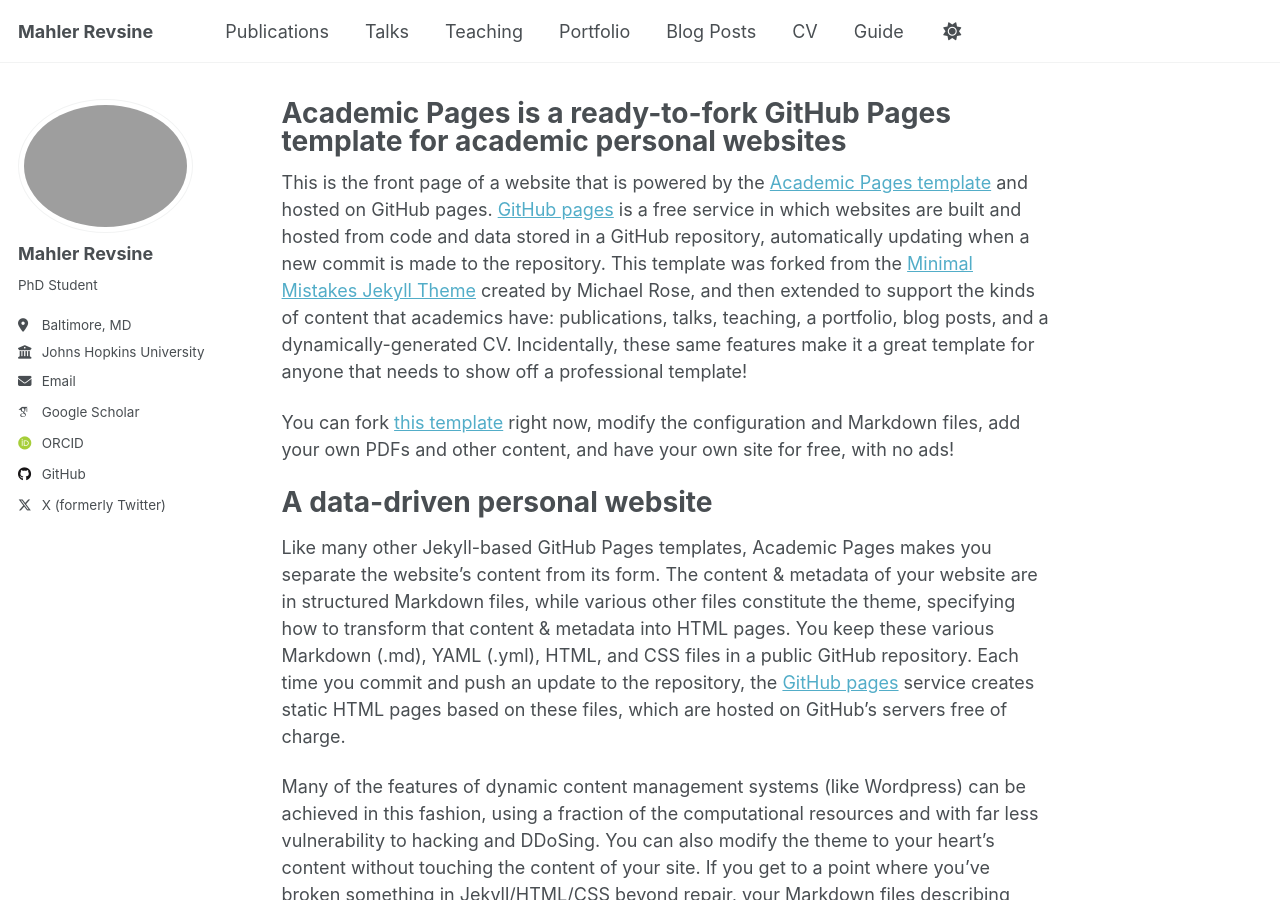
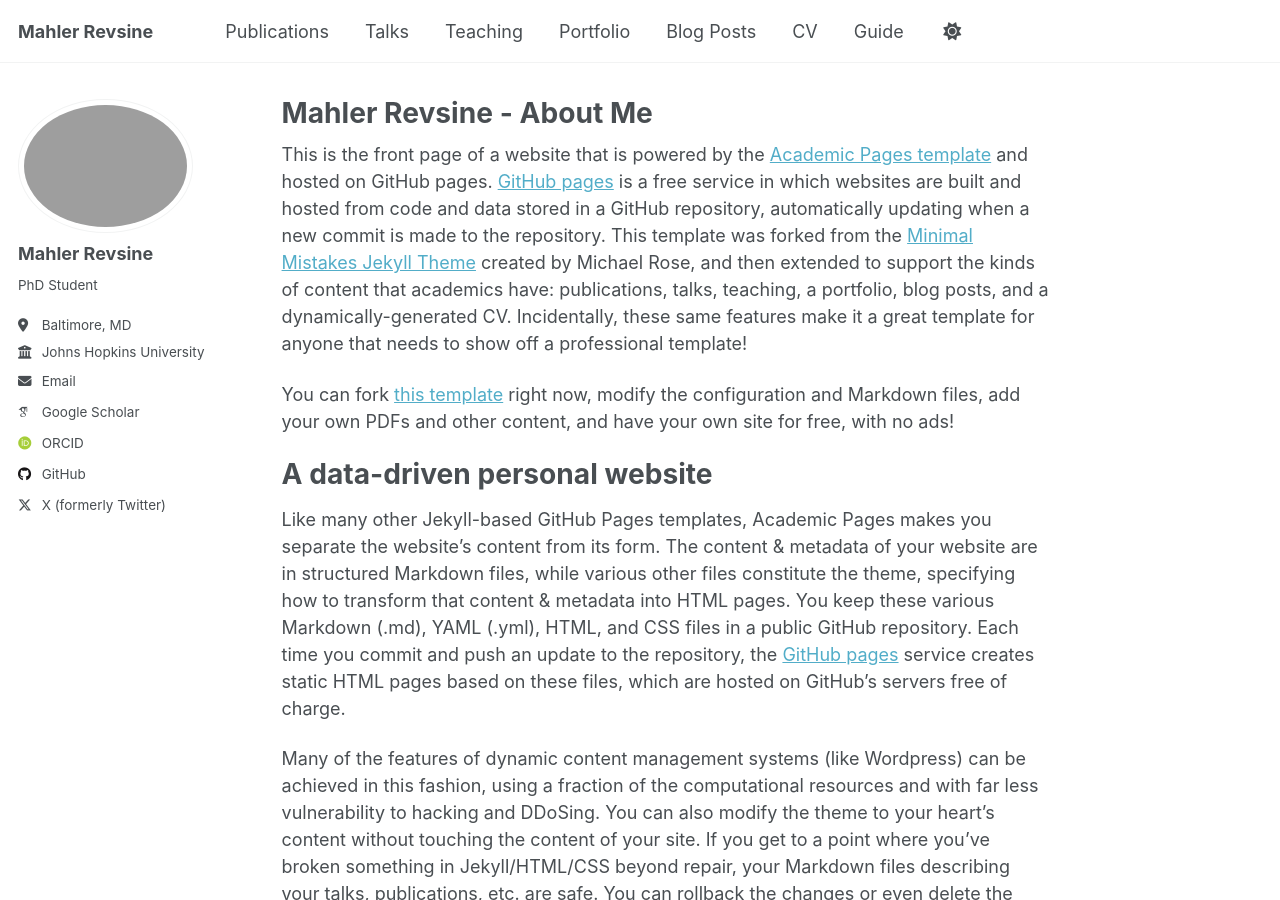
Before and after one commit to mrevsine/mrevsine.github.io, a Jekyll site: the page built from _pages/about.md, in a window 1280 px wide and 900 px high. Built offline with Jekyll 4.4.1, drawn with Linux system fonts in a browser that asks for light colours; some web fonts are replaced; a script that is not in the unit is left out.

Commit message:
Update title in about.md to reflect author name

```diff
--- a/_pages/about.md
+++ b/_pages/about.md
@@ -1,6 +1,6 @@
 ---
 permalink: /
-title: "Academic Pages is a ready-to-fork GitHub Pages template for academic personal websites"
+title: "Mahler Revsine - About Me"
 author_profile: true
 redirect_from:
   - /about/
```
